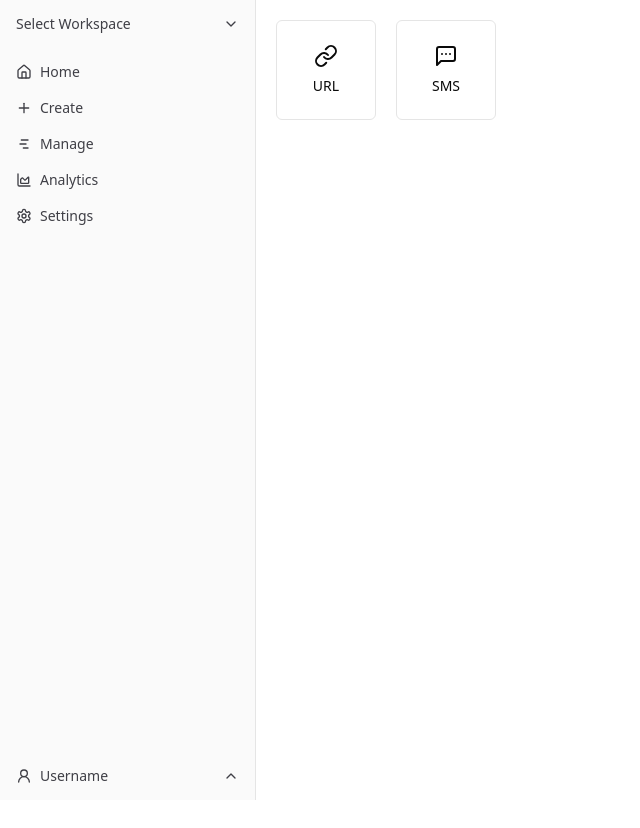
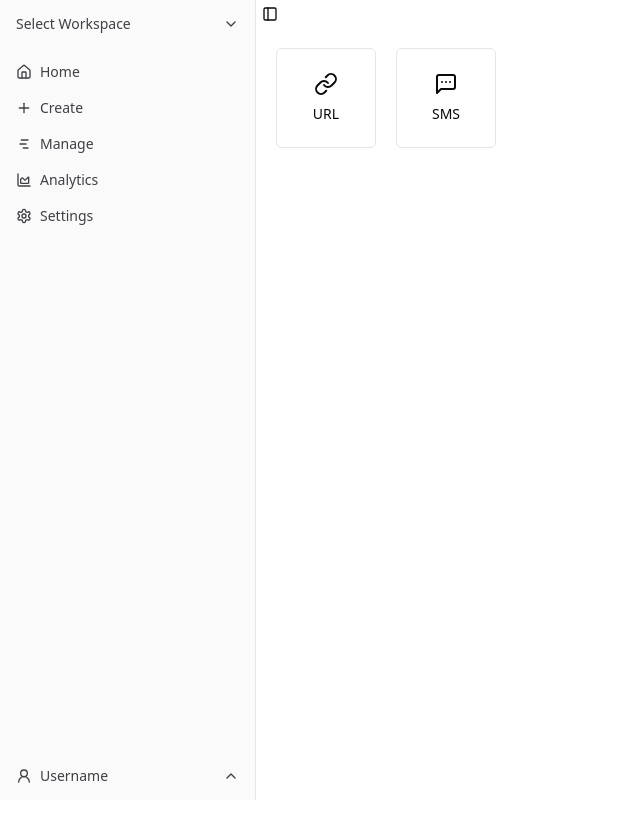
Before and after one commit to Partha2024/QrGen-Next, a Next.js app: page / in a window 1280 px wide. Shown: the whole page, without its empty margins (0-640 px from the left). Before the commit the page ends 800 px from the top, so only its background shows below. Built offline with nearby package versions, Linux system fonts and the light colour scheme.

Commit message:
added sidebar trigger

```diff
--- a/src/app/layout.js
+++ b/src/app/layout.js
@@ -17,6 +17,7 @@ export default function RootLayout({ children }) {
                 <SidebarProvider>
                     <AppSidebar />
                     <main>
+                      <SidebarTrigger />
                         {children}
                     </main>
                     <Toaster />
```
